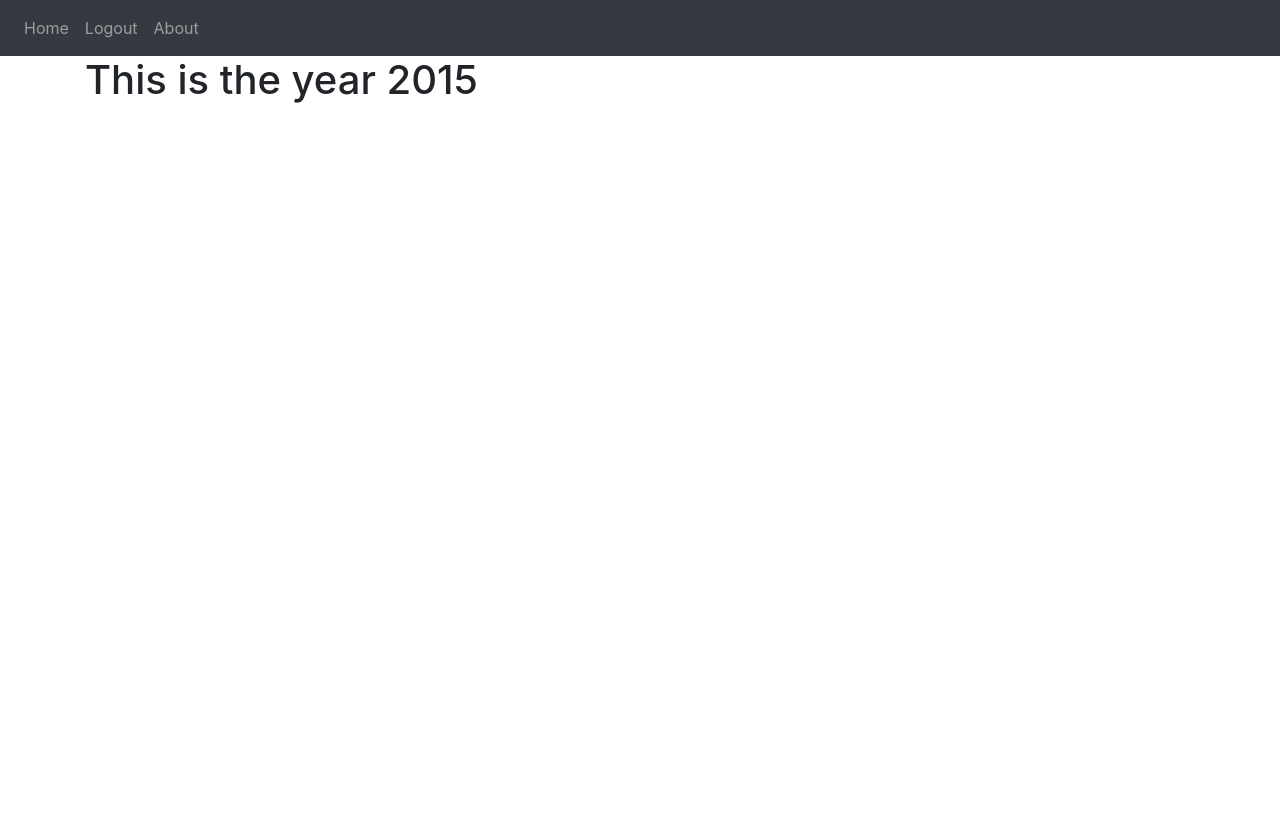
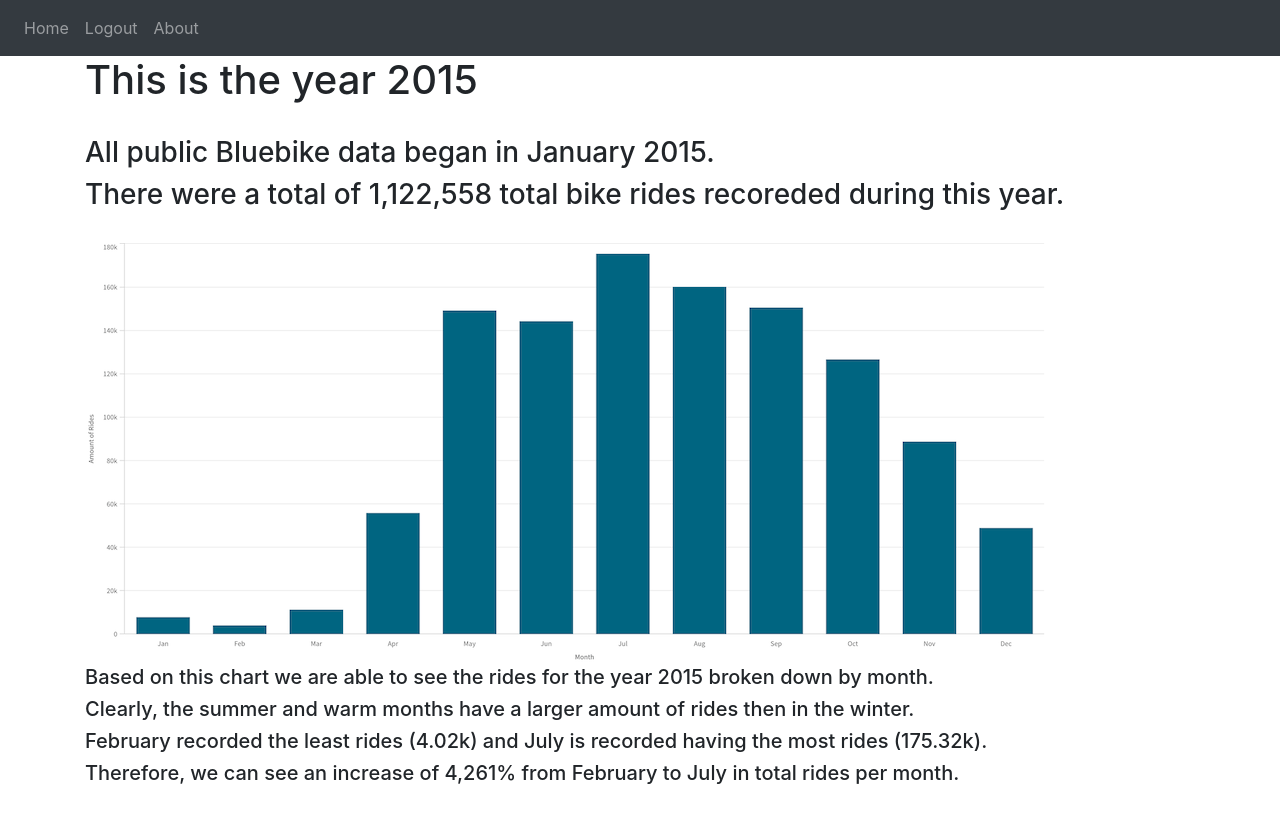
Before and after one commit to bpotvin06/BlueBike, a Flask app: page /2015 in a window 1280 px wide. Before the commit the page ends 103 px from the top, so only its background shows below. Run offline with Flask 3, Linux system fonts and the light colour scheme; a user stored in the database is signed in; some libraries are stand-ins or nearby versions.

Commit message:
Testing first graph inputs

```diff
--- a/website/templates/yr2015.html
+++ b/website/templates/yr2015.html
@@ -5,6 +5,21 @@
 
 <head>
     <h1>This is the year 2015</h1>
+    <br>
+    <h3>All public Bluebike data began in January 2015.</h3>
+    <h3>There were a total of 1,122,558 total bike rides recoreded during this year.</h3>
+    <br>
 </head>
 
+<body>
+    <img logo src="{{ url_for('static', filename='MonthlyRides.png' )}}" class="center" />
+    <h5>Based on this chart we are able to see the rides for the year 2015 broken down by month.</h5>
+    <h5>Clearly, the summer and warm months have a larger amount of rides then in the winter.</h5>
+    <h5>February recorded the least rides (4.02k) and July is recorded having the most rides (175.32k).</h5>
+    <h5>Therefore, we can see an increase of 4,261% from February to July in total rides per month.</h5>
+    <br>
+
+
+</body>
+
 {% endblock %}
```
Also changed, not shown: website/static/MonthlyRides.png (added).
